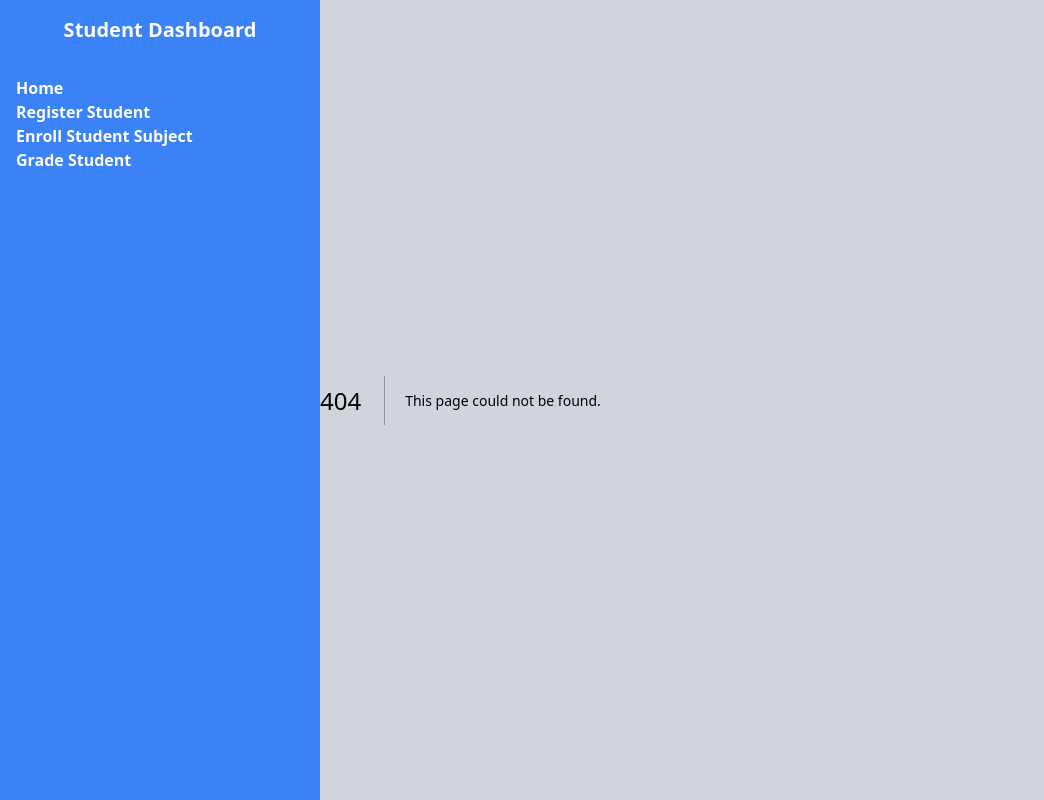
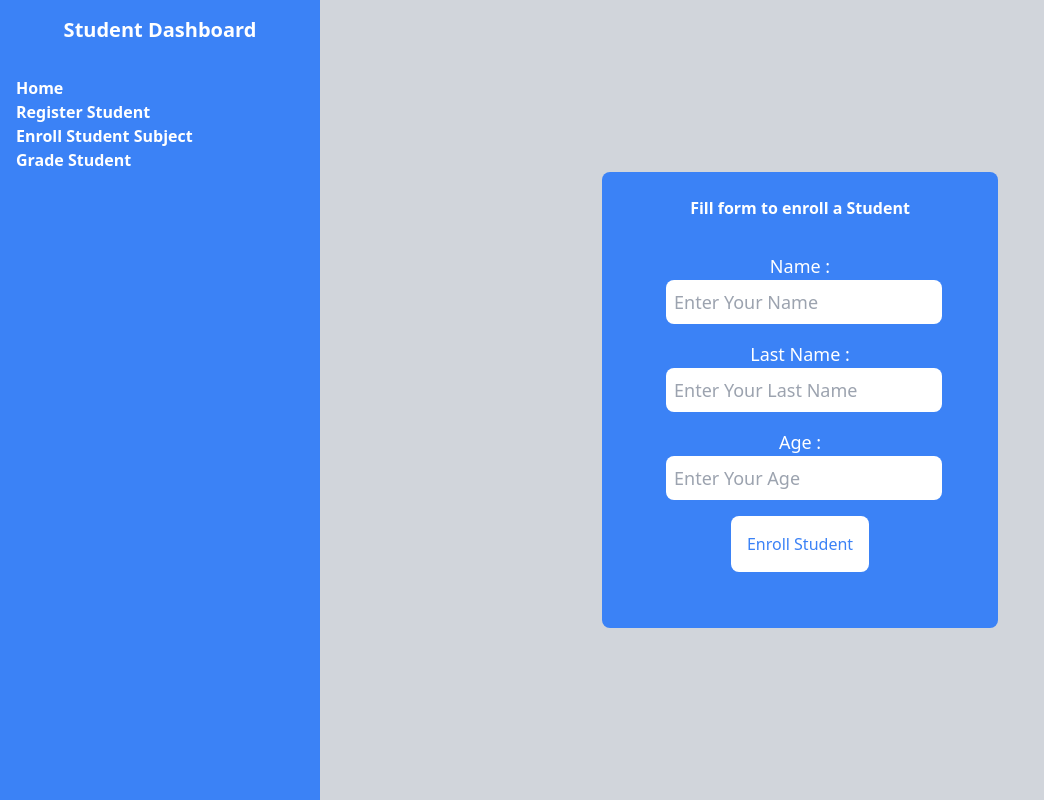
Before and after one commit to cordovacarlos22/data_base_alumni, a Next.js app: page /enrollStudent in a window 1280 px wide. Before the commit this address had no page. Shown: the whole page, without its empty margins (0-1044 px from the left). Built offline with nearby package versions, Linux system fonts and the light colour scheme.

Commit message:
feat(routes): :truck: rename register path to EnrollStudent

```diff
--- a/app/register/page.js
+++ b/app/enrollStudent/page.js
@@ -16,7 +16,7 @@ const AddStudent = () => {
   const handleRegister = (e) => {
     // e.preventDefault();
     let newStudent = new Student(name, lastName, age) // creates AddStudent instance
-    newStudent.registerStudent();
+    newStudent.enrollStudent();
     newStudent.printStudent();
     newStudent.getAllStudents();
     setName("");// clear the  input name
@@ -29,7 +29,7 @@ const AddStudent = () => {
 
   return (
     <div className='flex flex-col justify-center items-center m-auto  bg-blue-500  rounded-lg text-white p-6'>
-      <h1 className=' font-bold'>Fill form to register new <span className=' font-extrabold'>Student</span></h1>
+      <h1 className=' font-bold'>Fill form to enroll a <span className=' font-extrabold'>Student</span></h1>
       <form className=' flex flex-col p-4  justify-center text-center items-center  gap-4  m-4'>
         <label className='text-lg ' htmlFor="name">
           Name : <br></br>
@@ -62,7 +62,7 @@ const AddStudent = () => {
             onChange={e => setAge(e.target.value)}
             name='age' id='age' placeholder='Enter Your Age'></input>
         </label>
-        <button className='bg-white text-blue-500  p-4 rounded-lg hover:text-blue-400 ' onClick={() => { handleRegister() }} ><span className=''>Register Student</span></button>
+        <button className='bg-white text-blue-500  p-4 rounded-lg hover:text-blue-400 ' onClick={() => { handleRegister() }} ><span className=''>Enroll Student</span></button>
       </form>
 
     </div>
```
